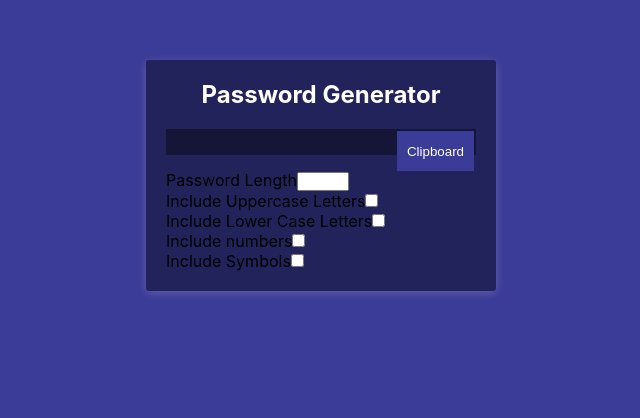
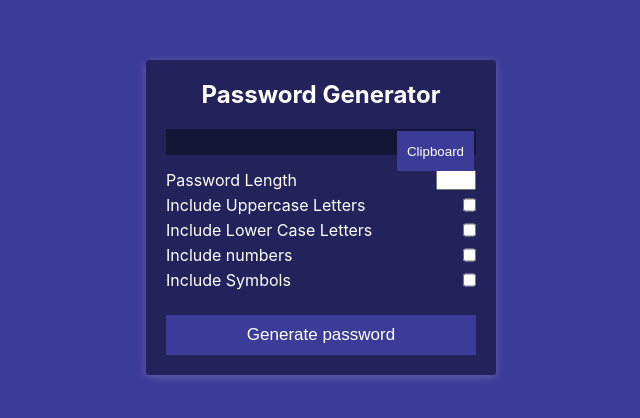
Before and after one commit to rigole/ReactJS-Applications, a React (Create React App) app in the folder password-generator/: page / in a window 1280 px wide. Shown: the part 140-558 px from the top of the page, without its empty margins (319-959 px from the left). Built offline with nearby package versions, Linux system fonts and the light colour scheme.

Commit message:
adding the style with Sass 3

```diff
--- a/password-generator/src/App.jsx
+++ b/password-generator/src/App.jsx
@@ -54,6 +54,7 @@ function App() {
                   type="checkbox"
               />
           </div>
+          <button className="generator_btn">Generate password</button>
       </div>
     </div>
   );
--- a/password-generator/src/Styless.css
+++ b/password-generator/src/Styless.css
@@ -44,5 +44,33 @@
   right: 2px;
   cursor: pointer;
 }
+.generator_btn {
+  background: #3b3b98;
+  border: none;
+  display: block;
+  width: 100%;
+  padding: 10px;
+  color: #ffffff;
+  font-size: 17px;
+  cursor: pointer;
+  margin-top: 10px;
+}
+
+.form-group {
+  display: flex;
+  justify-content: space-between;
+  color: #ffffff;
+  margin-bottom: 5px;
+}
+.form-group input[type=number] {
+  width: 40px;
+}
+.form-group:last-of-type {
+  margin-bottom: 25px;
+}
+.form-group label {
+  cursor: pointer;
+  user-select: none;
+}
 
 /*# sourceMappingURL=Styless.css.map */
--- a/password-generator/src/Styless.scss
+++ b/password-generator/src/Styless.scss
@@ -48,6 +48,33 @@
         }
     }
 
-
+    &_btn{
+        background: #3b3b98;
+        border: none;
+        display: block;
+        width: 100%;
+        padding: 10px;
+        color: #ffffff;
+        font-size: 17px;
+        cursor: pointer;
+        margin-top: 10px;
+    }
 
   }
+
+.form-group{
+  display: flex;
+  justify-content: space-between;
+  color: #ffffff;
+  margin-bottom: 5px;
+    input[type="number"]{
+      width: 40px;
+    }
+      &:last-of-type{
+        margin-bottom: 25px;
+    }
+    label{
+      cursor: pointer;
+      user-select: none;
+    }
+}
```
Also changed, not shown: 1 other file (tests, documents, lock files or other folders). Lines whose indentation alone changed are shown as unchanged.
